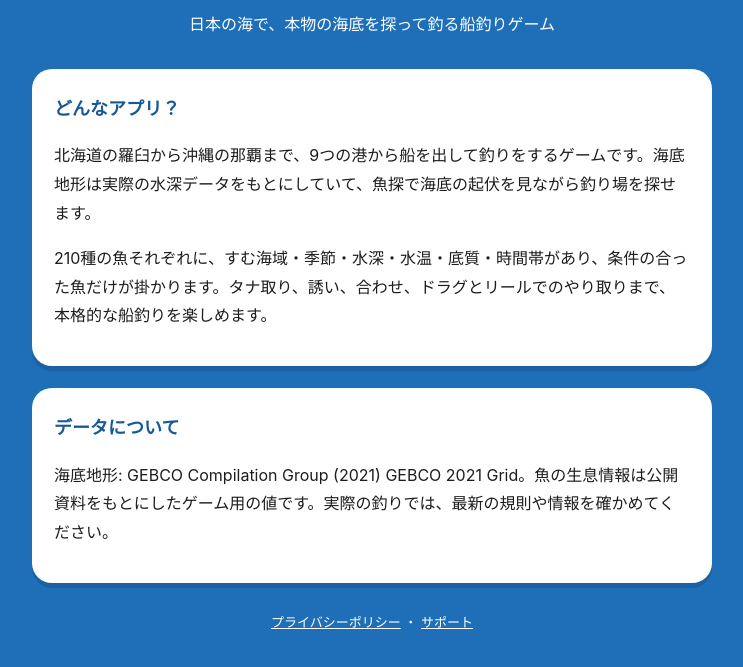
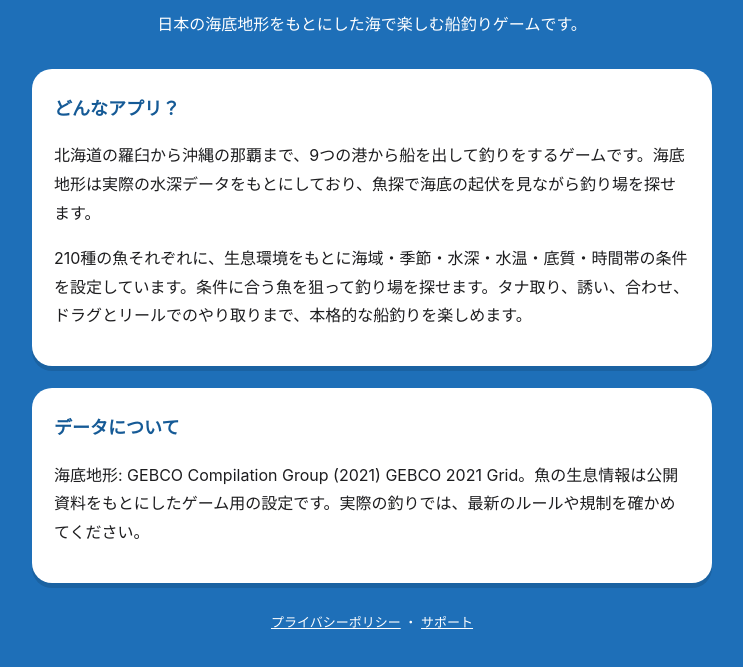
Before and after one commit to umiji-app/umiji-app.github.io, a plain HTML site: page index.html in a window 1280 px wide. Shown: the part 221-888 px from the top of the page, without its empty margins (268-1011 px from the left). Drawn offline with Linux system fonts and the light colour scheme.

Commit message:
文章を校正

```diff
--- a/index.html
+++ b/index.html
@@ -10,9 +10,9 @@ h2{font-size:18px;margin:4px 0 12px;color:var(--accent)}.q{font-weight:800;margi
 footer{text-align:center;color:#fff;font-size:13px;margin-top:28px}footer a{color:#fff}
 </style></head>
 <body><div class="wrap">
-<header><img src="icon.png" alt=""><h1>海路</h1><p class="lead">日本の海で、本物の海底を探って釣る船釣りゲーム</p></header>
-<div class="card"><h2>どんなアプリ？</h2><p>北海道の羅臼から沖縄の那覇まで、9つの港から船を出して釣りをするゲームです。海底地形は実際の水深データをもとにしていて、魚探で海底の起伏を見ながら釣り場を探せます。</p>
-<p>210種の魚それぞれに、すむ海域・季節・水深・水温・底質・時間帯があり、条件の合った魚だけが掛かります。タナ取り、誘い、合わせ、ドラグとリールでのやり取りまで、本格的な船釣りを楽しめます。</p></div>
-<div class="card"><h2>データについて</h2><p>海底地形: GEBCO Compilation Group (2021) GEBCO 2021 Grid。魚の生息情報は公開資料をもとにしたゲーム用の値です。実際の釣りでは、最新の規則や情報を確かめてください。</p></div>
+<header><img src="icon.png" alt=""><h1>海路</h1><p class="lead">日本の海底地形をもとにした海で楽しむ船釣りゲームです。</p></header>
+<div class="card"><h2>どんなアプリ？</h2><p>北海道の羅臼から沖縄の那覇まで、9つの港から船を出して釣りをするゲームです。海底地形は実際の水深データをもとにしており、魚探で海底の起伏を見ながら釣り場を探せます。</p>
+<p>210種の魚それぞれに、生息環境をもとに海域・季節・水深・水温・底質・時間帯の条件を設定しています。条件に合う魚を狙って釣り場を探せます。タナ取り、誘い、合わせ、ドラグとリールでのやり取りまで、本格的な船釣りを楽しめます。</p></div>
+<div class="card"><h2>データについて</h2><p>海底地形: GEBCO Compilation Group (2021) GEBCO 2021 Grid。魚の生息情報は公開資料をもとにしたゲーム用の設定です。実際の釣りでは、最新のルールや規制を確かめてください。</p></div>
 <footer><a href="umiji-privacy/">プライバシーポリシー</a> ・ <a href="umiji-privacy/support.html">サポート</a></footer>
 </div></body></html>
```
